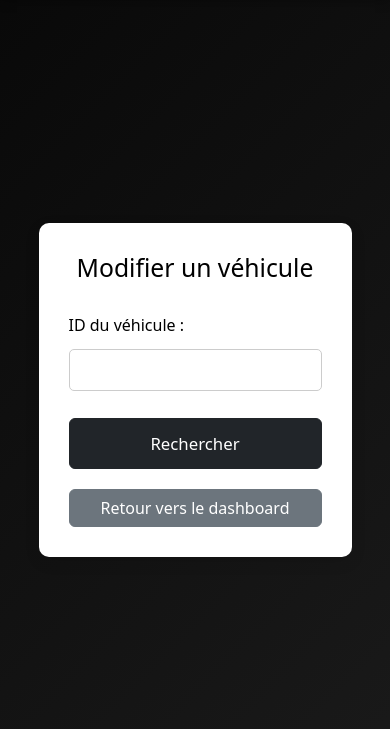
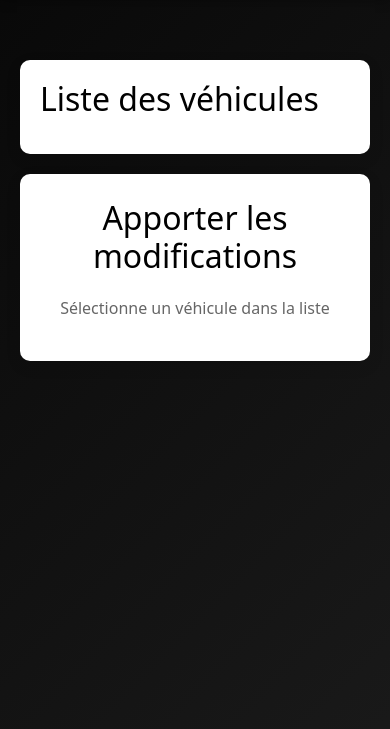
Before and after one commit to Krikcor/Stud-motors, a Django app: template src/dashboard/templates/dashboard/modif_vehicle.html in a window 390 px wide. Shown: the part 58-787 px from the top of the page. Run offline with Django 5.2, Linux system fonts and the light colour scheme; the template is opened without the code that fills it, so the values that code supplies are empty.

Commit message:
Meilleur UI pour modifier et supprimer vehicle dashboard pro et postgre commente pour la prod dans settings.py

```diff
--- a/src/dashboard/templates/dashboard/modif_vehicle.html
+++ b/src/dashboard/templates/dashboard/modif_vehicle.html
@@ -5,142 +5,198 @@
 {% block content %}
 
 <style>
-.modify-vehicle-container {
-    max-width: 900px;
-    margin: 50px auto;
+
+.modify-container {
+    max-width: 1200px;
+    margin: 40px auto;
     padding: 20px;
 
-    min-height: calc(90vh - 80px);
-    display: flex;
-    align-items: center;
-    justify-content: center;
+    display: grid;
+    grid-template-columns: 1fr 1.2fr;
+    gap: 20px;
+}
+
+.vehicle-list {
+    background: white;
+    padding: 20px;
+    border-radius: 10px;
+    box-shadow: 0 5px 15px rgba(0,0,0,0.1);
+
+    max-height: calc(100vh - 120px);
+    overflow-y: auto;
+}
+
+/* TITRE LISTE */
+.vehicle-list h2 {
+    margin-bottom: 15px;
+    color: black;
+    font-size: 2rem;
+}
+
+/* ITEM VEHICULE */
+.vehicle-item {
+    padding: 12px;
+    border-bottom: 1px solid #eee;
+    cursor: pointer;
+    transition: 0.2s;
+    text-decoration: none;
+    display: block;
+}
+
+.vehicle-item:hover {
+    background: #f3f5f7;
+    transform: translateX(3px);
+}
+
+.vehicle-item strong {
+    display: block;
+    color: black;
+}
+
+.vehicle-item small {
+    color: #666;
+}
+
+.active {
+    background: #e9f1ff;
+    border-left: 4px solid #2b6cff;
 }
 
 .modify-card {
     background: white;
-    padding: 30px;
+    padding: 25px;
     border-radius: 10px;
     box-shadow: 0 5px 15px rgba(0,0,0,0.1);
+
+    max-height: calc(100vh - 120px);
+    overflow-y: auto;
 }
 
-/* Titres et textes */
+/* TITRE DROIT */
 .modify-card h2 {
     text-align: center;
-    margin-bottom: 30px;
+    margin-bottom: 20px;
     color: black;
+    font-size:2rem;
 }
 
-.modify-card label,
-.modify-card input,
-.modify-card select,
-.modify-card p {
+/* FORM */
+.modify-card label {
+    display: block;
+    margin-top: 10px;
+    margin-bottom: 5px;
     color: black;
-    display: block;
-    margin-bottom: 12px;
 }
 
 .modify-card input,
 .modify-card select {
     width: 100%;
-    padding: 8px 10px;
-    border-radius: 5px;
+    padding: 10px;
+    border-radius: 6px;
     border: 1px solid #ccc;
     box-sizing: border-box;
 }
 
-/* Boutons */
-.modify-card button {
-    padding: 12px 25px;
-    font-size: 1.05rem;
-    margin-top: 15px;
-    width: 100%;
+    .vehicle-list,
+    .modify-card {
+        max-height: 80vh;
     }
 
-.return-link {
-    display: block;
-    margin-top: 20px;
-    text-align: center;
+/* ===== RESPONSIVE ===== */
+
+/* TABLETTE + MOBILE */
+@media (max-width: 992px) {
+    .modify-container {
+        grid-template-columns: 1fr;
     }
-    input[type=number] {
-    -moz-appearance: textfield;
 }
 
-/* Chrome */
-input::-webkit-inner-spin-button,
-input::-webkit-outer-spin-button {
-	-webkit-appearance: none;
-	margin:0;
+    @media (max-width: 500px) {
+.vehicle-list,
+    .modify-card {
+        max-height:120vh;
     }
-
-/* Opéra*/
-input::-o-inner-spin-button,
-input::-o-outer-spin-button {
-	-o-appearance: none;
-	margin:0
 }
 </style>
 
-<div class="modify-vehicle-container">
+<div class="modify-container">
 
+    <!-- 🔵 VOLET GAUCHE -->
+    <div class="vehicle-list">
+
+        <h2>Liste des véhicules</h2>
+
+        {% for v in vehicles %}
+            <a href="{% url 'modify_vehicle' %}?id={{ v.id }}"
+               class="vehicle-item {% if vehicle and vehicle.id == v.id %}active{% endif %}">
+
+                <strong>{{ v.brand }} {{ v.model }}</strong>
+                <small>{{ v.year }} · {{ v.price }}€ · {{ v.get_vehicle_type_display }}</small>
+
+            </a>
+        {% endfor %}
+
+    </div>
+
+    <!-- 🟢 VOLET DROIT -->
     <div class="modify-card">
-        <h2>Modifier un véhicule</h2>
+
+        <h2>Apporter les modifications</h2>
 
         {% if error %}
             <p style="color:red; text-align:center;">{{ error }}</p>
         {% endif %}
 
-        <!-- Étape 1 : recherche -->
-        {% if not vehicle %}
+        {% if vehicle %}
+
             <form method="post">
                 {% csrf_token %}
-            <label for="vehicle_id">ID du véhicule :</label>
-            <input type="number" id="vehicle_id" name="vehicle_id" required>
-            <button type="submit" class="btn btn-dark">Rechercher</button>
-        </form>
-        {% endif %}
 
-        <!-- Étape 2 : formulaire de modification -->
-        {% if vehicle %}
-        <form method="post">
-            {% csrf_token %}
-            <input type="hidden" name="save_modifications" value="{{ vehicle.id }}">
+                <label>Marque</label>
+                <input type="text" name="brand" value="{{ vehicle.brand }}">
 
-            <label>Marque :</label>
-            <input type="text" name="brand" value="{{ vehicle.brand }}" required>
+                <label>Modèle</label>
+                <input type="text" name="model" value="{{ vehicle.model }}">
 
-            <label>Modèle :</label>
-            <input type="text" name="model" value="{{ vehicle.model }}" required>
+                <label>Moteur</label>
+                <input type="text" name="engine" value="{{ vehicle.engine }}">
 
-            <label>Moteur :</label>
-            <input type="text" name="engine" value="{{ vehicle.engine }}" required>
+                <label>Année</label>
+                <input type="number" name="year" value="{{ vehicle.year }}">
 
-            <label>Année :</label>
-            <input type="number" name="year" value="{{ vehicle.year }}" required>
+                <label>Couleur</label>
+                <input type="text" name="color" value="{{ vehicle.color }}">
 
-            <label>Couleur :</label>
-            <input type="text" name="color" value="{{ vehicle.color }}" required>
+                <label>Kilométrage</label>
+                <input type="number" name="mileage" value="{{ vehicle.mileage }}">
 
-            <label>Kilométrage :</label>
-            <input type="number" name="mileage" value="{{ vehicle.mileage }}" required>
-
-            <label>Type :</label>
-            <select name="vehicle_type" required>
+                <label>Type</label>
+                <select name="vehicle_type">
                     <option value="purchase" {% if vehicle.vehicle_type == "purchase" %}selected{% endif %}>Achat</option>
                     <option value="rental" {% if vehicle.vehicle_type == "rental" %}selected{% endif %}>Location</option>
                 </select>
 
-            <label>Prix :</label>
-            <input type="number" step="0.01" name="price" value="{{ vehicle.price }}" required>
+                <label>Prix</label>
+                <input type="number" step="0.01" name="price" value="{{ vehicle.price }}">
 
-            <button type="submit" class="btn btn-dark">Enregistrer les modifications</button>
+                <input type="hidden" name="save_modifications" value="{{ vehicle.id }}">
+
+                <button type="submit" class="btn btn-dark" style="margin-top:15px;">
+                    Enregistrer
+                </button>
+
             </form>
+
+        {% else %}
+
+            <p style="text-align:center; color:#666;">
+                Sélectionne un véhicule dans la liste
+            </p>
+
         {% endif %}
 
-        <a href="{% url 'pro_dashboard' %}" class="btn btn-secondary return-link">
-            Retour vers le dashboard
-        </a>
+    </div>
 
-    </div>
 </div>
 
 {% endblock %}
```
Also changed, not shown: src/dashboard/templates/dashboard/delete_vehicle.html (+147 -40 lines), src/dashboard/views.py (+33 -27 lines), src/mmotors/settings.py (+16 -0 lines). Lines whose indentation alone changed are shown as unchanged.
